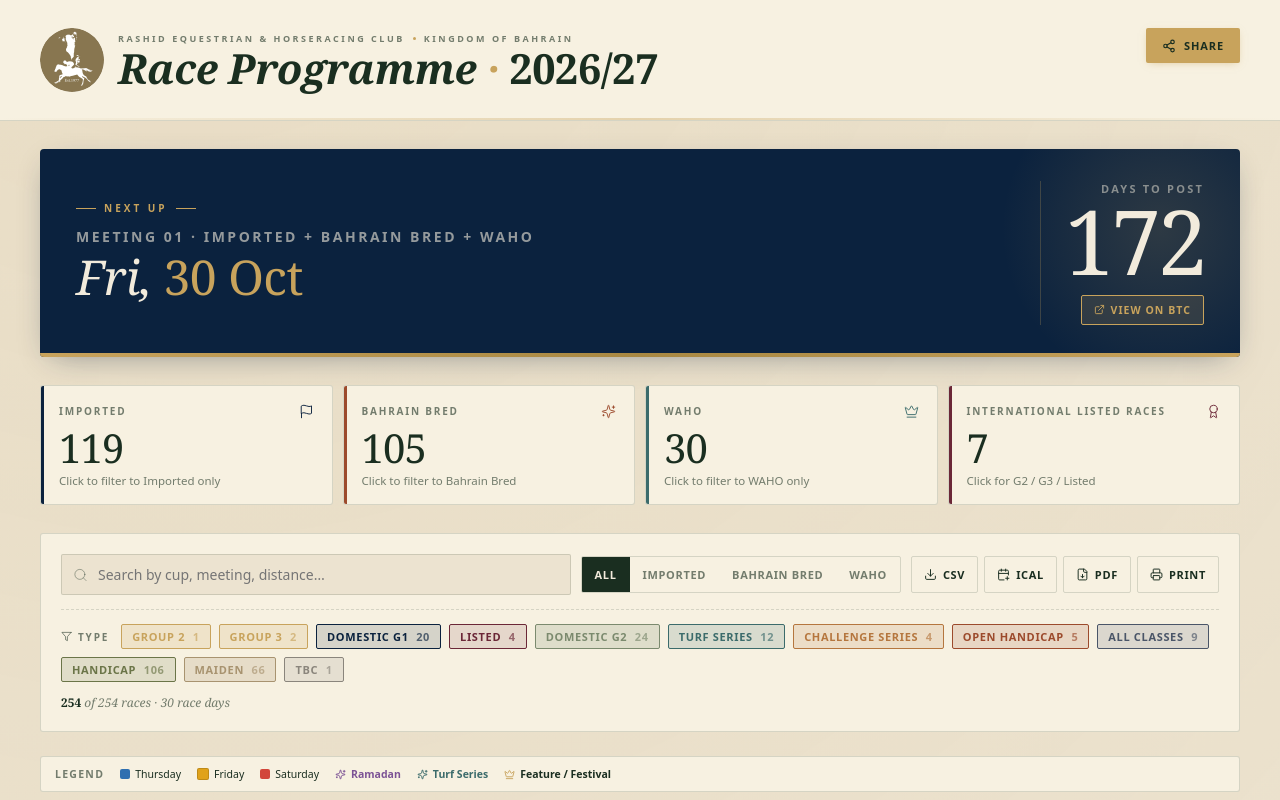
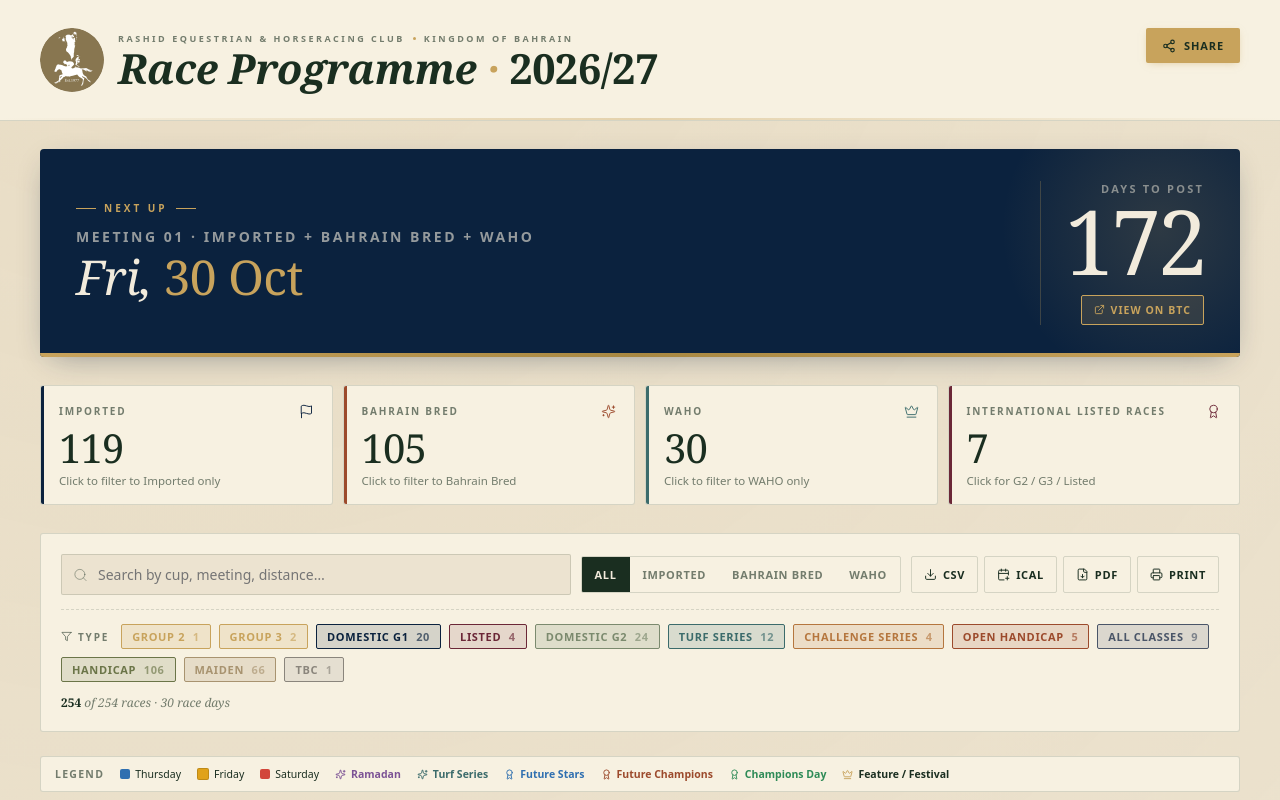
Before and after one commit to REHCBH/rehc-race-programme2026-27, a React (Vite) app: page / in a window 1280 px wide. Shown: the top 800 px of the page. Built offline with nearby package versions, Linux system fonts and the light colour scheme.

Commit message:
Add files via upload

```diff
--- a/src/App.jsx
+++ b/src/App.jsx
@@ -494,6 +494,28 @@ const FEATURE_DAYS = {
 // Within this block the Thursday fixtures are 19, 20, 21 & 22 (M23 is a Friday).
 const RAMADAN_MEETINGS = [19, 20, 21, 22, 23];
 const RAMADAN_THURSDAY_MEETINGS = [19, 20, 21, 22];
+
+// Special series days from the Bahrain Bred programme legend.
+//   Champions Day (green) · Future Champions Day (brown) · Future Stars (blue)
+// Keyed by meeting number → series key.
+const SERIES_DAYS = {
+  24: 'futureStars',       // Challenge Series heats
+  26: 'futureStars',       // Challenge Series heats
+  29: 'futureChampions',   // Series Finals
+  30: 'champions'          // Season finale — Champions Day
+};
+const SERIES_META = {
+  champions:       { label: 'Champions Day',        color: '#2E8B57' }, // green
+  futureChampions: { label: 'Future Champions Day', color: '#9C4A2C' }, // brown/rust
+  futureStars:     { label: 'Future Stars',         color: '#2F6FB0' }  // blue
+};
+function seriesInfo(meetingNumbers) {
+  if (!meetingNumbers) return null;
+  for (const n of meetingNumbers) {
+    if (SERIES_DAYS[n]) return SERIES_META[SERIES_DAYS[n]];
+  }
+  return null;
+}
 
 // Returns the feature-day descriptor for a race day, or null.
 function featureDayInfo(meetingNumbers) {
@@ -1129,6 +1151,7 @@ function MeetingCard({ raceDay, isOpen, onToggle, onRaceClick, todayIso, isMobil
   const isRamadan = isRamadanMeeting(raceDay.meetingNumbers);
   const isRamadanThu = isRamadanThursday(raceDay.meetingNumbers);
   const turfSeriesDay = hasTurfSeries(raceDay.races);
+  const series = seriesInfo(raceDay.meetingNumbers);
   const dt = dayType(raceDay.date);
   const dtMeta = DAY_TYPE_META[dt];
 
@@ -1288,6 +1311,18 @@ function MeetingCard({ raceDay, isOpen, onToggle, onRaceClick, todayIso, isMobil
                   Turf Series
                 </span>
               )}
+              {series && (
+                <span style={{
+                  display: 'inline-flex', alignItems: 'center', gap: '5px',
+                  fontSize: '10px', textTransform: 'uppercase', letterSpacing: '0.1em',
+                  fontWeight: 700, color: series.color,
+                  padding: '2px 7px', backgroundColor: series.color + '1A',
+                  borderRadius: '2px', border: '1px solid ' + series.color + '66'
+                }}>
+                  <Award size={9} strokeWidth={2} />
+                  {series.label}
+                </span>
+              )}
             </div>
           </div>
 
@@ -2241,6 +2276,15 @@ export default function App() {
             <span style={{ display: 'inline-flex', alignItems: 'center', gap: '5px', color: '#3B6B6B', fontWeight: 600 }}>
               <Sparkles size={11} strokeWidth={2} /> Turf Series
             </span>
+            <span style={{ display: 'inline-flex', alignItems: 'center', gap: '5px', color: '#2F6FB0', fontWeight: 600 }}>
+              <Award size={11} strokeWidth={2} /> Future Stars
+            </span>
+            <span style={{ display: 'inline-flex', alignItems: 'center', gap: '5px', color: '#9C4A2C', fontWeight: 600 }}>
+              <Award size={11} strokeWidth={2} /> Future Champions
+            </span>
+            <span style={{ display: 'inline-flex', alignItems: 'center', gap: '5px', color: '#2E8B57', fontWeight: 600 }}>
+              <Award size={11} strokeWidth={2} /> Champions Day
+            </span>
             <span style={{ display: 'inline-flex', alignItems: 'center', gap: '5px', color: C.forest, fontWeight: 600 }}>
               <Crown size={11} strokeWidth={2} style={{ color: C.gold }} /> Feature / Festival
             </span>
```
